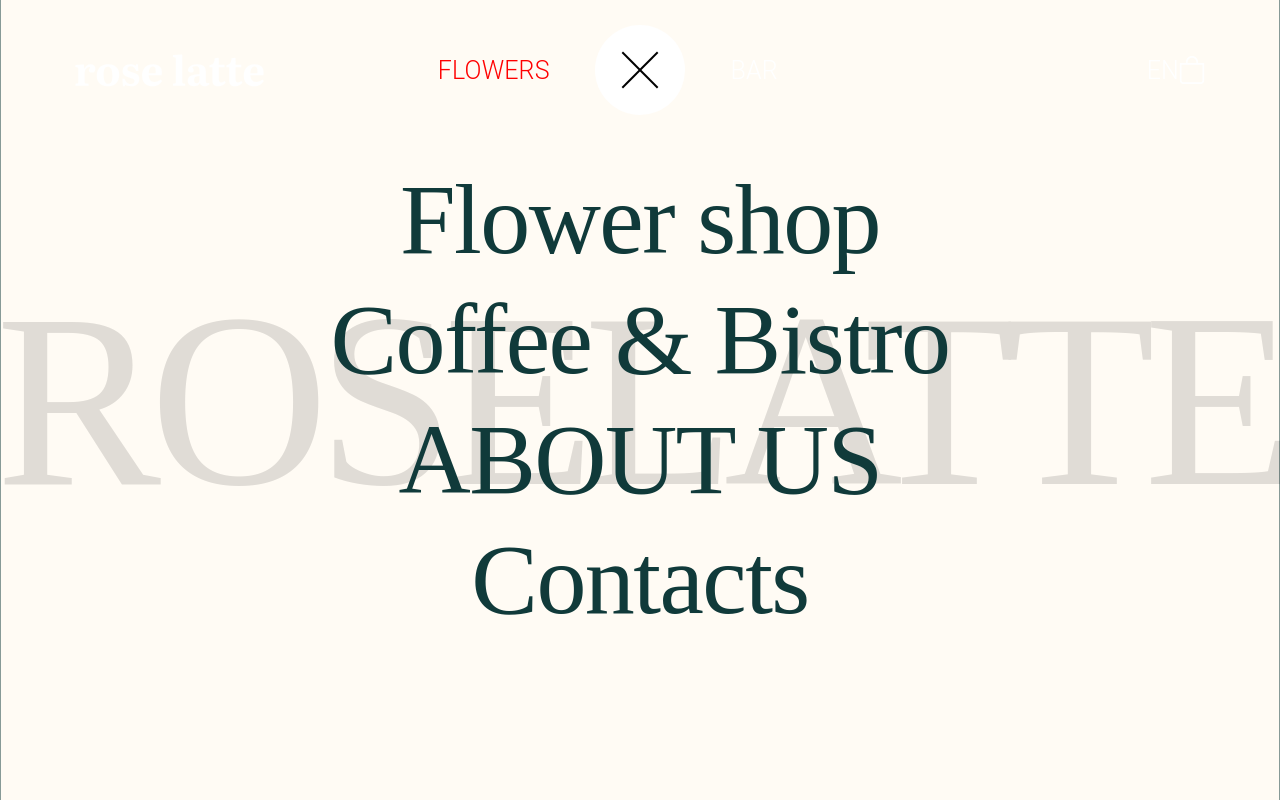
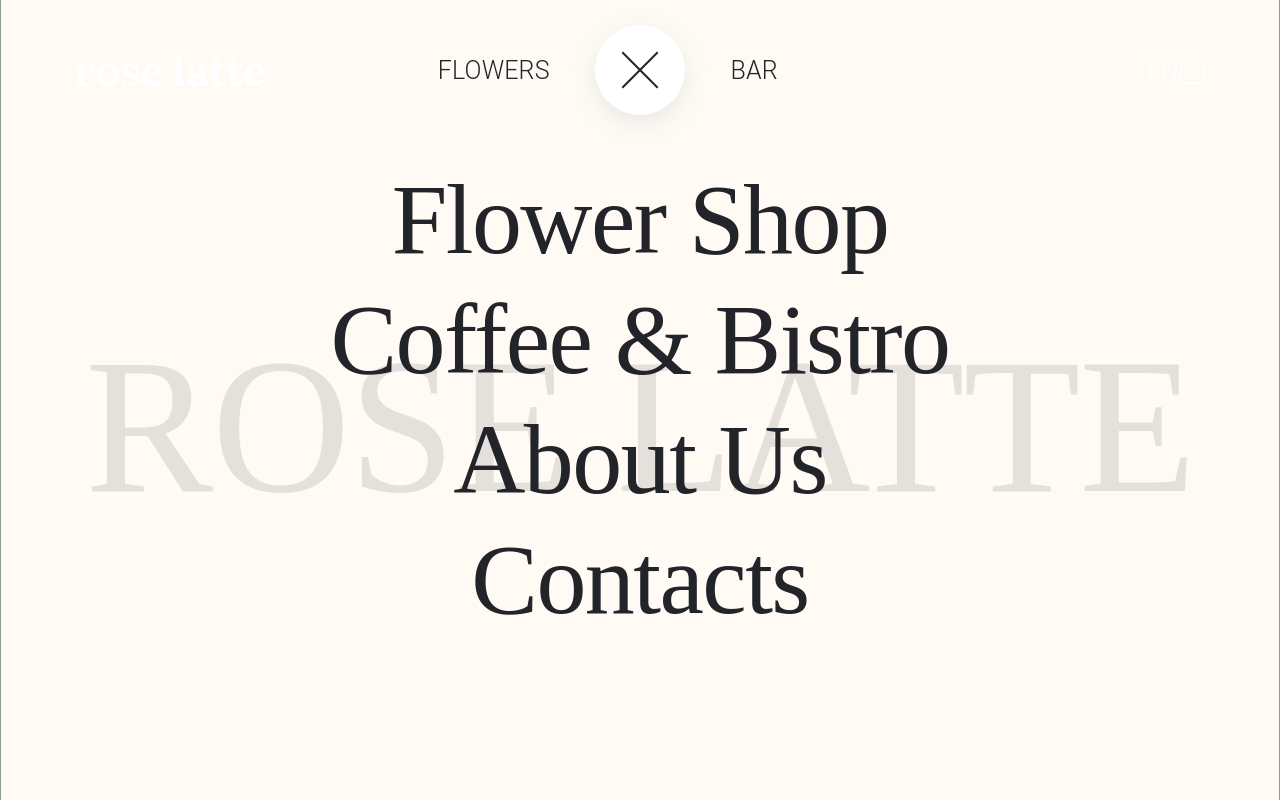
Before and after one commit to wstudiouz/roseLatte, a Next.js app: page / in a window 1280 px wide. Both pictures are taken after a click on the element 640 px from the left and 70 px from the top of the page. Built offline with nearby package versions, Linux system fonts and the light colour scheme.

Commit message:
fixed header

```diff
--- a/src/components/header/HeaderBottom.tsx
+++ b/src/components/header/HeaderBottom.tsx
@@ -1,3 +1,4 @@
+import { COLORS } from "@/ts/Consts";
 import { Box, Stack, Typography } from "@mui/material";
 
 interface ComponentProps {
@@ -6,11 +7,11 @@ interface ComponentProps {
 
 export default function HeaderBottom({ active }: ComponentProps) {
   const NavItems = {
-    color: "#103a3a",
+    color: COLORS.BLACK,
     position: "relative",
     display: "inline-block",
-    WebkitTransition: "all 1s ease-in-out",
-    transition: "all 1s ease-in-out",
+    WebkitTransition: "all 0.5s ease-in-out",
+    transition: "all 0.5s ease-in-out",
     "&:hover": {
       opacity: 0.5,
       cursor: "pointer",
@@ -20,6 +21,7 @@ export default function HeaderBottom({ active }: ComponentProps) {
     zIndex: 2,
   };
   return (
+    <>
       <Stack
         sx={{
           position: "fixed",
@@ -29,56 +31,43 @@ export default function HeaderBottom({ active }: ComponentProps) {
           bottom: "0",
           WebkitTransform: "translateX(-50%)",
           transform: "translateX(-50%)",
-        backgroundColor: "#fffbf4",
+          backgroundColor: COLORS.WHITE_BACKGROUNDW,
           zIndex: 0,
           overflow: "hidden",
-        WebkitBoxShadow: "inset .5px 0 0 0 #103a3a, inset -.5px 0 0 0 #103a3a",
           boxShadow: "inset .5px 0 0 0 #103a3a, inset -.5px 0 0 0 #103a3a",
-        WebkitTransition: "all 1s ease",
-        transition: "all 1s ease",
+          transition: "width 1s ease",
         }}
       >
         <Stack
           sx={{
-          width: "100%",
-          position: "absolute",
+            width: "100vw",
+            position: "fixed",
             top: "50%",
             left: "50%",
             WebkitTransform: "translate(-50%, -50%)",
             transform: "translate(-50%, -50%)",
-          opacity: 0.3,
-          marginTop: "2.0833333333vw",
+            opacity: active ? 0.3 : 0,
+            marginTop: "2.09vw",
             zIndex: 1,
+            transition: "opacity 0.5s ease",
+            textAlign: "center",
           }}
         >
-        <Box
-          sx={{ width: "100%", zIndex: 1 }}
-          component="svg"
-          viewBox="0 0 1500 2200"
-          xmlns="http://www.w3.org/2000/svg"
-        >
-          <Box
+          <Typography
+            variant="h2"
             sx={{
-              fontFamily: "Oranienbaum, serif",
-              strokeDasharray: "100%",
-              strokeDashoffset: "100%",
-              fontSize: "290px",
-              lineHeight: "88%",
-              letterSpacing: "-.045em",
+              fontSize: "15vw",
               strokeWidth: ".5px",
               textTransform: "uppercase",
               opacity: 0.4,
+              color: COLORS.BLACK,
+              width: "90%",
+              margin: "0 auto",
             }}
-            component="text"
-            x="50%"
-            y="50%"
-            dominantBaseline="middle"
-            textAnchor="middle"
-            fill="#000"
           >
-            RoseLatte
-          </Box>
-        </Box>
+            Rose Latte
+          </Typography>
+        </Stack>
       </Stack>
       <Stack
         sx={{
@@ -95,21 +84,25 @@ export default function HeaderBottom({ active }: ComponentProps) {
           msFlexPack: "center",
           justifyContent: "center",
           zIndex: 2,
+          width: "100vw",
+          position: "fixed",
+          top: 0,
+          height: "100vh",
         }}
       >
         <Typography variant="h1" sx={NavItems}>
-          Flower shop
+          Flower Shop
         </Typography>
         <Typography variant="h1" sx={NavItems}>
           Coffee & Bistro
         </Typography>
         <Typography variant="h1" sx={NavItems}>
-          ABOUT US
+          About Us
         </Typography>
         <Typography variant="h1" sx={NavItems}>
           Contacts
         </Typography>
       </Stack>
-    </Stack>
+    </>
   );
 }
--- a/src/components/header/index.tsx
+++ b/src/components/header/index.tsx
@@ -5,6 +5,7 @@ import Card from "../../../public/images/card.svg";
 import { theme } from "@/config/theme";
 import { useState } from "react";
 import HeaderBottom from "./HeaderBottom";
+import { COLORS } from "@/ts/Consts";
 
 const Header = () => {
   const [active, setActive] = useState<boolean>(false);
@@ -21,7 +22,7 @@ const Header = () => {
       : "translate(-50%, -50%)",
     width: { xs: "35px", md: "50px" },
     height: "2px",
-    backgroundColor: "#000000",
+    backgroundColor: COLORS.BLACK,
     willChange: "transform",
     WebkitTransition: "all .5s ease",
     transition: "all .5s ease",
@@ -50,12 +51,13 @@ const Header = () => {
             flexDirection: "row",
           }}
         >
-          <Image src={Logo} alt="logo" width={189} height={59} />
+          <Image src={Logo} color="black" alt="logo" width={189} height={59} />
           <Typography
             variant="H4Roboto"
             sx={{
               textTransform: "uppercase",
-              color: active ? "red" : theme.palette.background.default,
+              color: active ? COLORS.BLACK : COLORS.WHITE,
+              transition: "color 0.5s ease",
             }}
           >
             Flowers
@@ -81,6 +83,7 @@ const Header = () => {
               cursor: "pointer",
               WebkitTransition: "all .5s ease",
               transition: "all .5s ease",
+              boxShadow: "rgba(149, 157, 165, 0.2) 0px 8px 24px",
               "&:after": BurgerLine,
               "&:before": {
                 ...BurgerLine,
@@ -93,8 +96,7 @@ const Header = () => {
                   : "translate(-50%, -50%)",
               },
               "&:hover": {
-                WebkitTransform: active ? "rotate(180deg)" : 0,
-                transform: active ? "rotate(180deg)" : 0,
+                transform: active ? "scale(1.05)" : 0,
               },
             }}
           ></Stack>
@@ -112,7 +114,8 @@ const Header = () => {
             variant="H4Roboto"
             sx={{
               textTransform: "uppercase",
-              color: theme.palette.background.default,
+              color: active ? COLORS.BLACK : COLORS.WHITE,
+              transition: "color 0.5s ease",
             }}
           >
             Bar
--- a/src/config/theme.ts
+++ b/src/config/theme.ts
@@ -35,7 +35,7 @@ function getTheme(): Theme {
 
   theme = createTheme(theme, {
     typography: {
-      fontFamily: ['"Athena"', '"Roboto"', '"sans-serif"'].join(","),
+      fontFamily: ["Athena", "Roboto", '"sans-serif"'].join(","),
       fontSize: "16px",
       allVariants: {
         WebkitFontSmoothing: "antialiased",
@@ -43,7 +43,7 @@ function getTheme(): Theme {
       },
 
       h1: {
-        fontFamily: "'Athena'",
+        fontFamily: "Athena",
         fontStyle: "normal",
         fontWeight: 400,
         fontSize: "100px",
@@ -62,35 +62,33 @@ function getTheme(): Theme {
         },
       },
       h2: {
-        fontFamily: "'Athena'",
+        fontFamily: "Athena",
         fontStyle: "normal",
         fontWeight: 400,
         fontSize: "80px",
         lineHeight: "96px",
       },
       h3: {
-        fontFamily: "'Athena'",
+        fontFamily: "Athena",
         fontStyle: "normal",
         fontWeight: 400,
         fontSize: "50px",
         lineHeight: "60px",
       },
       h4: {
-        fontFamily: "'Athena'",
+        fontFamily: "Athena",
         fontStyle: "normal",
         fontWeight: 400,
         fontSize: "25px",
         lineHeight: "30px",
       },
       H4Roboto: {
-        fontFamily: "'Roboto'",
         fontStyle: "normal",
         fontWeight: 300,
         fontSize: "25px",
         lineHeight: "29px",
       },
       SmallRoboto: {
-        fontFamily: "'Roboto'",
         fontStyle: "normal",
         fontWeight: 300,
         fontSize: "18px",
--- a/src/pages/index.tsx
+++ b/src/pages/index.tsx
@@ -1,11 +1,12 @@
 import Head from "next/head";
 import Image from "next/image";
-import { Inter } from "next/font/google";
+import localFont from "next/font/local";
+import { Roboto } from "next/font/google";
 import styles from "@/styles/Home.module.css";
 import { Stack, Typography } from "@mui/material";
 import Header from "../components/header";
 
-const inter = Inter({ subsets: ["latin"] });
+const myFont = localFont({ src: "../assets/fonts/Athena.ttf" });
 
 export default function Home() {
   return (
--- /dev/null
+++ b/src/ts/Consts.ts
@@ -0,0 +1,8 @@
+//create zIndex for each layer  (zIndex is used to determine the order of layers on the map)
+export const Z_INDEX = {};
+export const COLORS = {
+  PINK: "#EC9FB6",
+  BLACK: "#222429",
+  WHITE: "#FFFFFF",
+  WHITE_BACKGROUNDW: "#fffbf4",
+};
```
Also changed, not shown: src/assets/fonts/Athena.ttf (added). Lines whose indentation alone changed are shown as unchanged.
